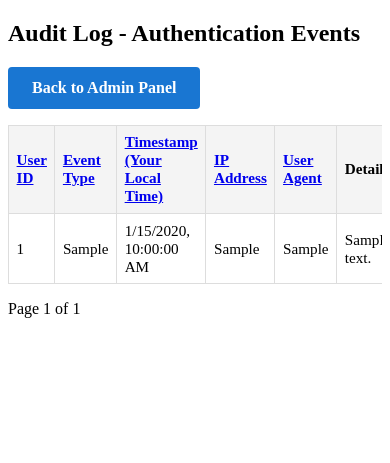
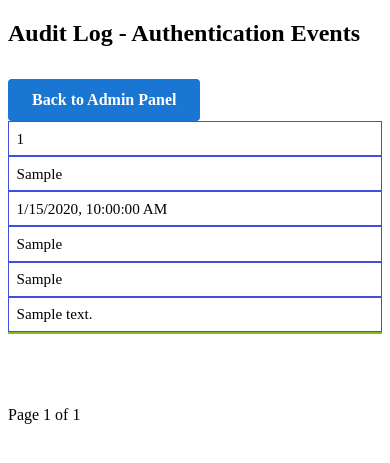
Before and after one commit to Nicholasstrachan242/max-energy, a Flask app: template app/templates/audit-log.html in a window 390 px wide. Shown: the part 44-507 px from the top of the page. Run offline with Flask 3, Linux system fonts and the light colour scheme; the template is opened without the code that fills it: most values are stand-ins (such as "Sample title", 1, 10 or a date in 2020); some libraries are stand-ins or nearby versions.

Commit message:
audit log table styling

```diff
--- a/app/static/audit-log.css
+++ b/app/static/audit-log.css
@@ -3,31 +3,68 @@
 .audit-table-container {
   width: 100%;
   overflow-x: auto;
+  margin: 2em auto;
+  max-width: 75em;
 }
+
 .audit-table {
   width: 100%;
   border-collapse: collapse;
-  margin: 1em 0;
+  margin-bottom: 1.5em;
+  background: #fff;
   font-size: 1em;
+}
+
+.audit-table caption {
+  margin-bottom: 1em;
+  font-size: 1.2em;
+  font-weight: bold;
+  text-align: center;
+}
+
+.audit-table th,
+.audit-table td {
+  padding: 0.75em 0.5em;
+  border: 1px solid #3e4fe2;
+  text-align: center;
+  vertical-align: middle;
+}
+
+.audit-table th {
+  background-color: #e2c20c;
+  color: #fff;
+  font-weight: normal;
+}
+
+.audit-table th:first-of-type {
+  text-align: left;
+}
+
+.audit-table td {
   background: #fff;
 }
-th {
-  padding: 0.75em 1em;
-  border: 1px solid #ddd;
-  text-align: left;
-  background: #f4f4f4;
-  font-weight: bold;
+
+.audit-table tr:nth-of-type(even) td {
+  background-color: rgba(0, 0, 0, 0.06);
 }
-td {
-  padding: 0.75em 1em;
-  border: 1px solid #ddd;
-  text-align: left;
-}
+
 @media (max-width: 600px) {
   .audit-table th,
   .audit-table td {
     padding: 0.5em 0.5em;
     font-size: 0.95em;
+    display: block;
+    text-align: left;
+    width: 100%;
+    box-sizing: border-box;
+  }
+  .audit-table thead {
+    display: none;
+  }
+  .audit-table tr {
+    margin-bottom: 1em;
+    display: block;
+    border-bottom: 2px solid #86bc25;
   }
 }
 
--- a/app/templates/audit-log.html
+++ b/app/templates/audit-log.html
@@ -11,8 +11,8 @@
 
 {% block content %}
 <h2>Audit Log - Authentication Events</h2>
-<a href="{{ url_for('admin.admins_only') }}" class="button back-button">Back to Admin Panel</a>
 <div class="audit-table-container">
+    <a href="{{ url_for('admin.admins_only') }}" class="button back-button">Back to Admin Panel</a>
     <table class="audit-table">
         <thead>
             <tr>
```
